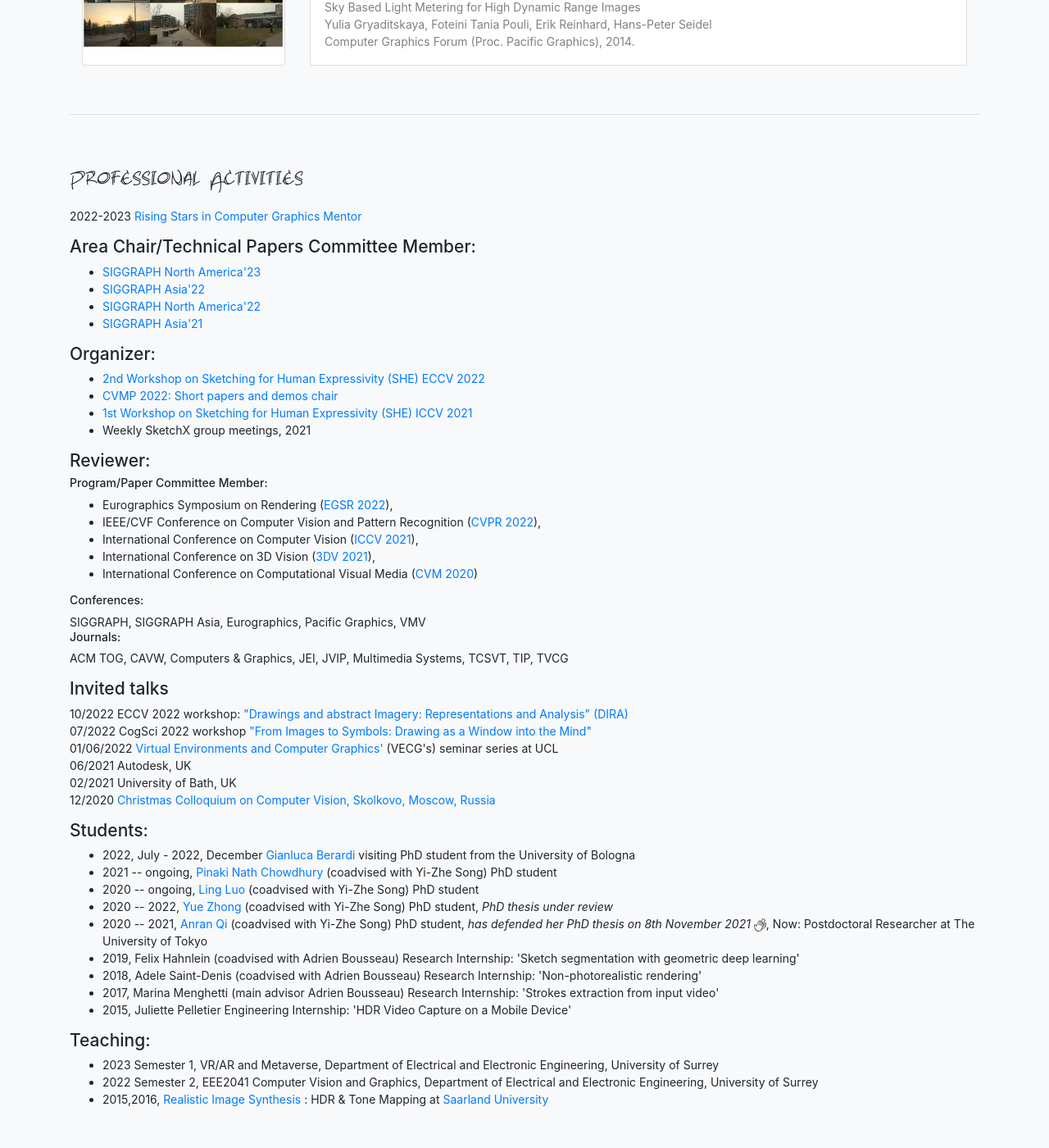
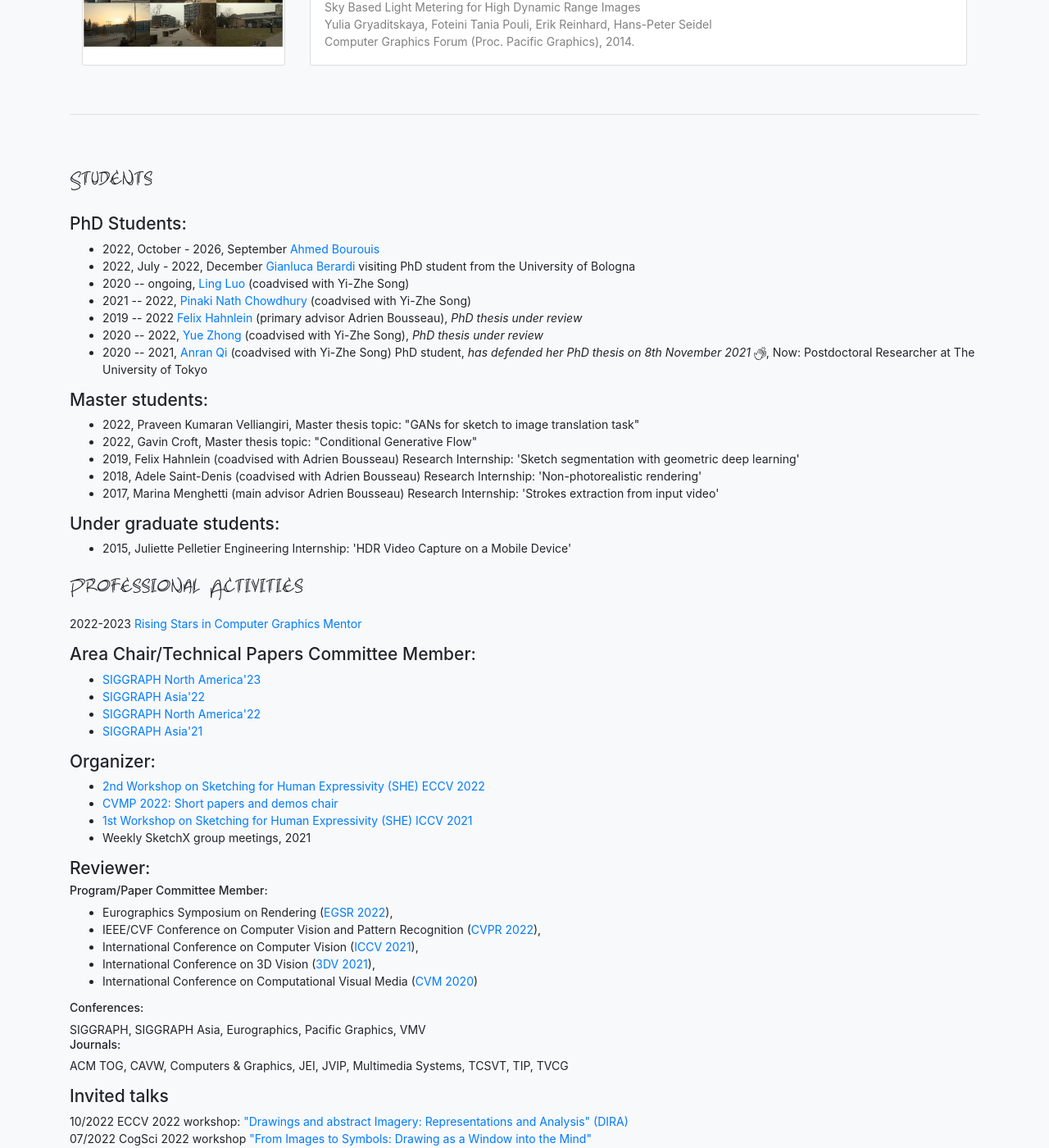
Before and after one commit to ygryadit/ygryadit.github.io, a Jekyll site: the page built from index.md, in a window 1280 px wide and 1400 px high, scrolled down 6243 px. Shown: the whole window at 82% size. Built offline with Jekyll 4.4.1, drawn with Linux system fonts in a browser that asks for light colours; some of the changed text lies outside the part shown.

Commit message:
Webpage update

```diff
--- a/index.md
+++ b/index.md
@@ -618,6 +618,53 @@ layout: main
 
 <section id="activities">
 <div class="album py-5 bg-light">
+			<h3> Students </h3>
+
+			<p id = "students">
+				<h4> PhD Students:</h4>
+				<ul>
+					<li> 2022, October - 2026, September <a href="https://www.surrey.ac.uk/people/ahmed-bourouis">Ahmed Bourouis</a>
+						</li>
+					<li> 2022, July - 2022, December <a href="https://www.unibo.it/sitoweb/gianluca.berardi3/en">Gianluca Berardi</a> visiting PhD student from the University of Bologna
+						</li>
+					<li>
+						2020 -- ongoing, <a href="https://rowl1ng.com/">Ling Luo</a> (coadvised with Yi-Zhe Song)
+					</li>
+					<li>
+						2021 -- 2022, <a href="https://scholar.google.co.in/citations?hl=en&user=HE2nfp0AAAAJ&view_op=list_works&sortby=pubdate&inst=15262737669262836719">Pinaki Nath Chowdhury</a> (coadvised with Yi-Zhe Song)
+					</li>
+					<li> 2019 -- 2022 <a href ="https://www-sop.inria.fr/members/Felix.Hahnlein/">Felix Hahnlein</a> (primary advisor Adrien Bousseau), <i>PhD thesis under review</i> </li>
+					<li> 2020 -- 2022, <a href="https://www.researchgate.net/scientific-contributions/Yue-Zhong-2149391947">Yue Zhong</a> (coadvised with Yi-Zhe Song),
+						<i>PhD thesis under review</i> </li>
+					<li> 2020 -- 2021, <a href="https://dblp.org/pid/226/4981.html">Anran Qi</a> (coadvised with Yi-Zhe Song)
+						PhD student, <i>has defended her PhD thesis on 8th November 2021</i> <img src="img/icons/clap.svg" style="width:15px;"/>, Now: Postdoctoral Researcher at The University of Tokyo</li>
+
+				</ul>
+
+				<h4> Master students: </h4>
+				<ul>
+					<li> 2022, Praveen Kumaran Velliangiri,
+						Master thesis topic: "GANs for sketch to image translation task"
+					</li>
+					<li> 2022, Gavin Croft,
+						Master thesis topic: "Conditional Generative Flow"
+					</li>
+					<li> 2019, Felix Hahnlein (coadvised with Adrien Bousseau)
+							Research Internship: 'Sketch segmentation with geometric deep learning'</li>
+					<li> 2018, Adele Saint-Denis (coadvised with Adrien Bousseau)
+							Research Internship: 'Non-photorealistic rendering'</li>
+					<li> 2017, Marina Menghetti  (main advisor Adrien Bousseau)
+							Research Internship: 'Strokes extraction from input video'</li>
+				</ul>
+
+				<h4> Under graduate students: </h4>
+				<ul>
+					<li> 2015, Juliette Pelletier
+						Engineering Internship: 'HDR Video Capture on a Mobile Device'
+					</li>
+				</ul>
+			</p>
+
 
 			<h3> Professional Activities </h3>
 			<p>
@@ -682,38 +729,37 @@ layout: main
 				12/2020 <a href="https://www.youtube.com/watch?v=TixJu8p9QZQ"> Christmas Colloquium on Computer Vision, Skolkovo, Moscow, Russia</a>
 			</p>
 
-			<p id = "students">
-				<h4>Students:</h4>
-				<ul>
-					<li> 2022, July - 2022, December <a href="https://www.unibo.it/sitoweb/gianluca.berardi3/en">Gianluca Berardi</a> visiting PhD student from the University of Bologna
-						</li>
-					<li> 2021 -- ongoing, <a href="https://scholar.google.co.in/citations?hl=en&user=HE2nfp0AAAAJ&view_op=list_works&sortby=pubdate&inst=15262737669262836719">Pinaki Nath Chowdhury</a> (coadvised with Yi-Zhe Song)
-						PhD student</li>
-					<li> 2020 -- ongoing, <a href="https://rowl1ng.com/">Ling Luo</a> (coadvised with Yi-Zhe Song)
-						PhD student</li>
-					<li> 2020 -- 2022, <a href="https://www.researchgate.net/scientific-contributions/Yue-Zhong-2149391947">Yue Zhong</a> (coadvised with Yi-Zhe Song)
-						PhD student, <i>PhD thesis under review</i> </li>
-					<li> 2020 -- 2021, <a href="https://dblp.org/pid/226/4981.html">Anran Qi</a> (coadvised with Yi-Zhe Song)
-						PhD student, <i>has defended her PhD thesis on 8th November 2021</i> <img src="img/icons/clap.svg" style="width:15px;"/>, Now: Postdoctoral Researcher at The University of Tokyo</li>
-                    <li> 2019, Felix Hahnlein (coadvised with Adrien Bousseau)
-						Research Internship: 'Sketch segmentation with geometric deep learning'</li>
-					<li> 2018, Adele Saint-Denis (coadvised with Adrien Bousseau)
-						Research Internship: 'Non-photorealistic rendering'</li>
-					<li> 2017, Marina Menghetti  (main advisor Adrien Bousseau)
-						Research Internship: 'Strokes extraction from input video'</li>
-					<li> 2015, Juliette Pelletier
-						Engineering Internship: 'HDR Video Capture on a Mobile Device'</li>
-				</ul>
-			</p>
 
-			<p>
+
+
+
+			<h3> Academic activities </h3>
+
 				<h4>Teaching:</h4>
 				<ul>
 					<li>2023 Semester 1, VR/AR and Metaverse, Department of Electrical and Electronic Engineering, University of Surrey</li>
 					<li>2022 Semester 2, EEE2041 Computer Vision and Graphics, Department of Electrical and Electronic Engineering, University of Surrey</li>
 					<li>2015,2016, <a href="https://graphics.cg.uni-saarland.de/courses/ris-2018/"> Realistic Image Synthesis </a> : HDR & Tone Mapping  at <a href="https://www.uni-saarland.de"> Saarland University </a></li>
 				</ul>
-			</p>
+
+				<p>
+				<h4>Masters examiner</h4>
+				<ul>
+					<li>
+						2022, Alejandro Hernandez Dıaz, Master thesis topic: "Understanding Vision-Language Models"
+					</li>
+					<li> 2022, Gavin Croft, Master thesis topic: "Conditional Generative Flow"
+					</li>
+				</ul>
+				<h4>PhD examiner</h4>
+				<ul>
+					<li>
+					2022, Tarek Ben Charrada, École Nationale Supérieure de l’Électronique et de ses Applications CY University, France. PhD thesis: "3D Reconstruction from Single RGB Images"
+					</li>
+				</ul>
+				</p>
+
+
 </div>
 </section>
 
```
